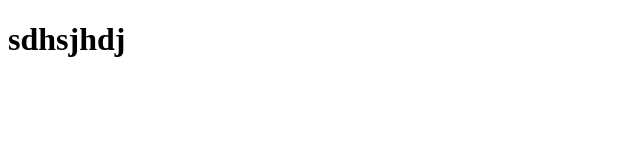
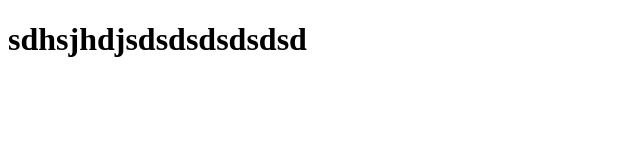
Before and after one commit to CS7552/firstmfdemo, a plain HTML site: page index.html in a window 1280 px wide. Shown: the whole page, without its empty margins (0-640 px from the left). Drawn offline with Linux system fonts and the light colour scheme.

Commit message:
gitignore

```diff
--- a/index.html
+++ b/index.html
@@ -7,6 +7,6 @@
     <title>Document</title>
 </head>
 <body>
-    <h1>sdhsjhdj</h1>
+    <h1>sdhsjhdjsdsdsdsdsdsd</h1>
 </body>
 </html>
```
